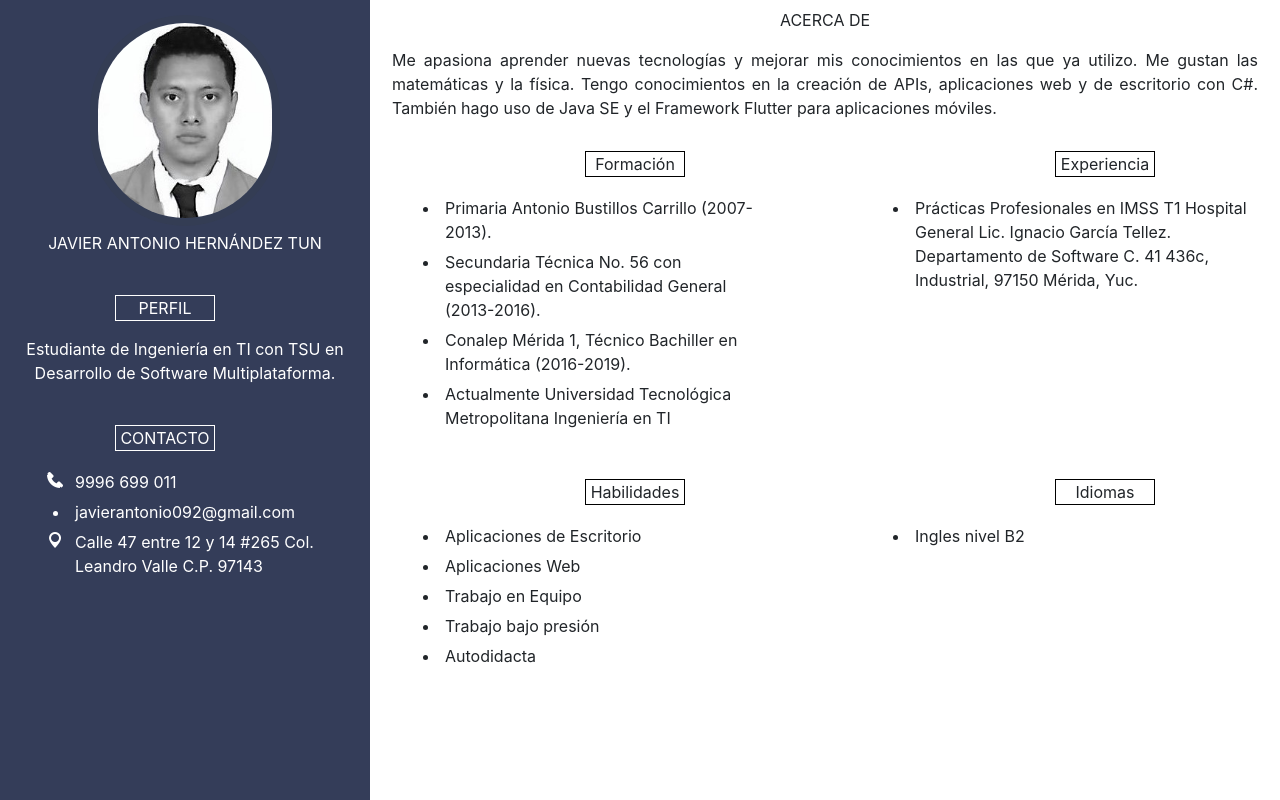
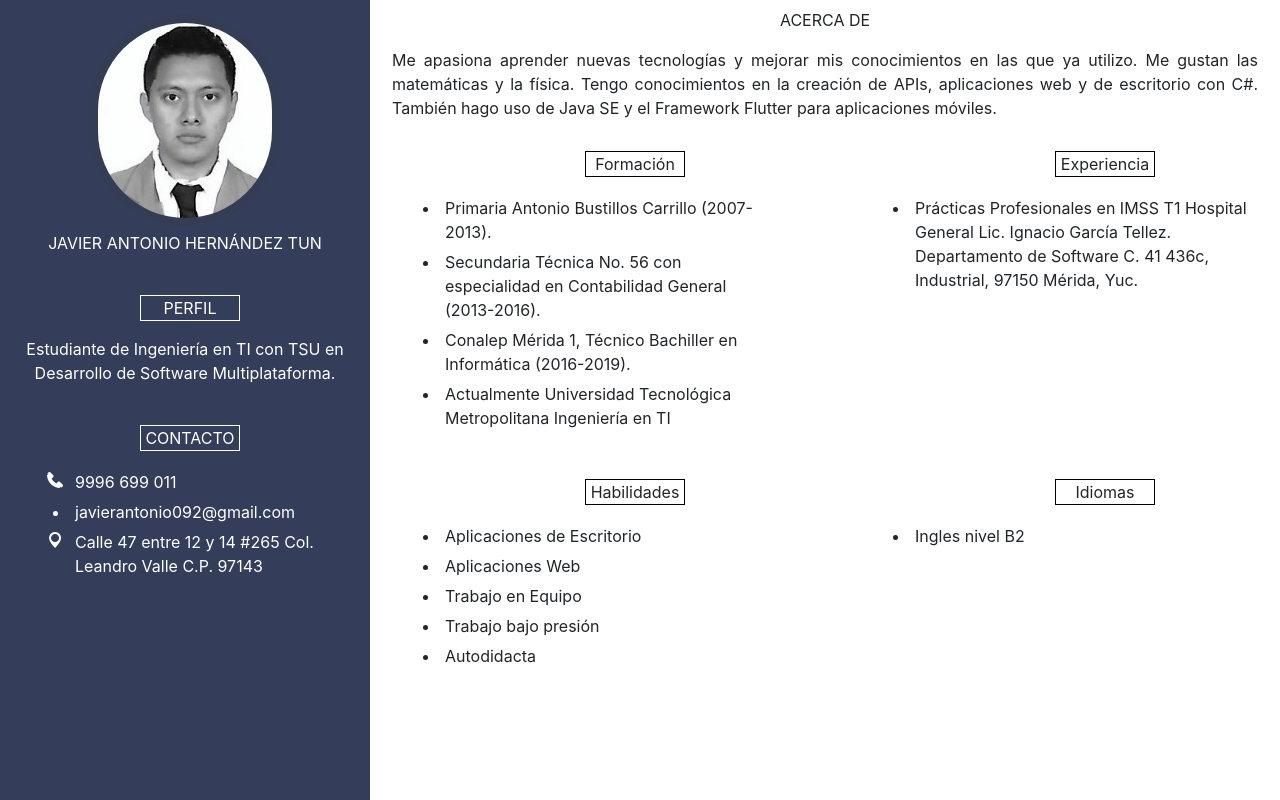
Before and after one commit to javherantt/MICurriculum, a plain HTML site: page index.html in a window 1280 px wide. Drawn offline with nearby package versions, Linux system fonts and the light colour scheme.

Commit message:
3° Correción datos

```diff
--- a/styles.css
+++ b/styles.css
@@ -33,7 +33,7 @@
 		width: 100px;
 		height: 100%
 		padding: 7px;
-		margin-left: 100px;
+		margin-left: 125px;
 		margin-top: 40px;
 	}
 
```
